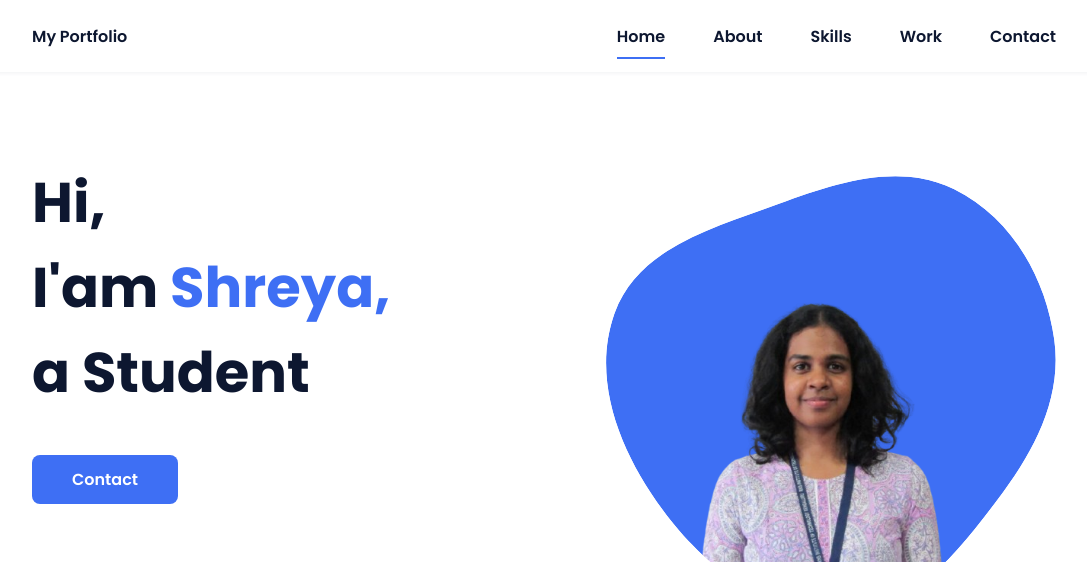
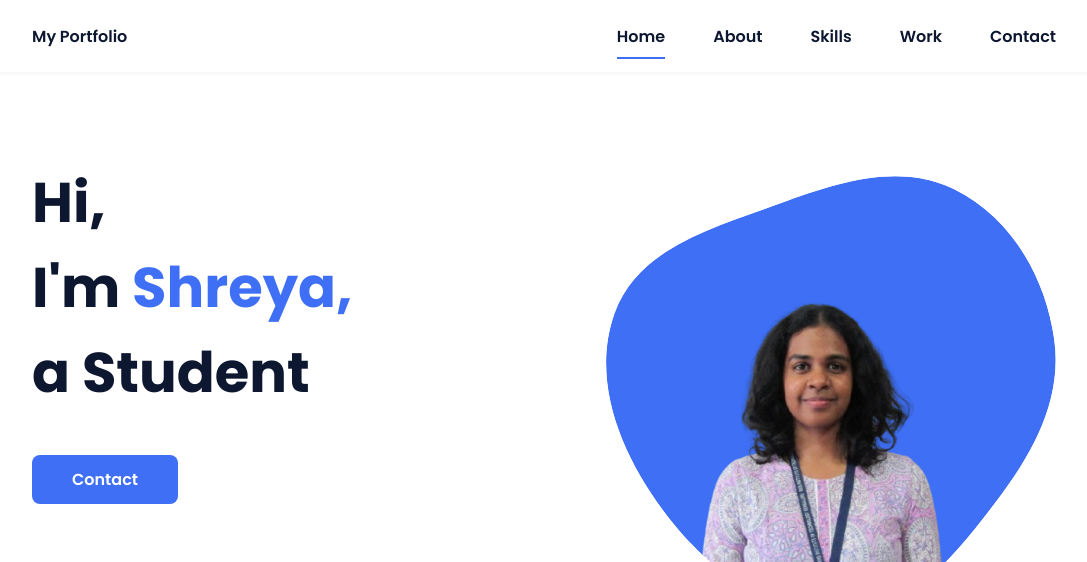
Before and after one commit to shreya-setty/Portfolio, a plain HTML site: page index.html in a window 1280 px wide. Shown: the top 562 px of the page, without its empty margins (96-1183 px from the left). Drawn offline with nearby package versions, Linux system fonts and the light colour scheme.

Commit message:
10-01-25

```diff
--- a/index.html
+++ b/index.html
@@ -39,7 +39,7 @@
             <!--===== HOME =====-->
             <section class="home bd-grid" id="home">
                 <div class="home__data">
-                    <h1 class="home__title">Hi,<br>I'am <span class="home__title-color">Shreya,</span><br> a Student</h1>
+                    <h1 class="home__title">Hi,<br>I'm <span class="home__title-color">Shreya,</span><br> a Student</h1>
 
                     <a href="mailto:shreya.setty94@gmail.com" class="button">Contact</a>
                 </div>
```
